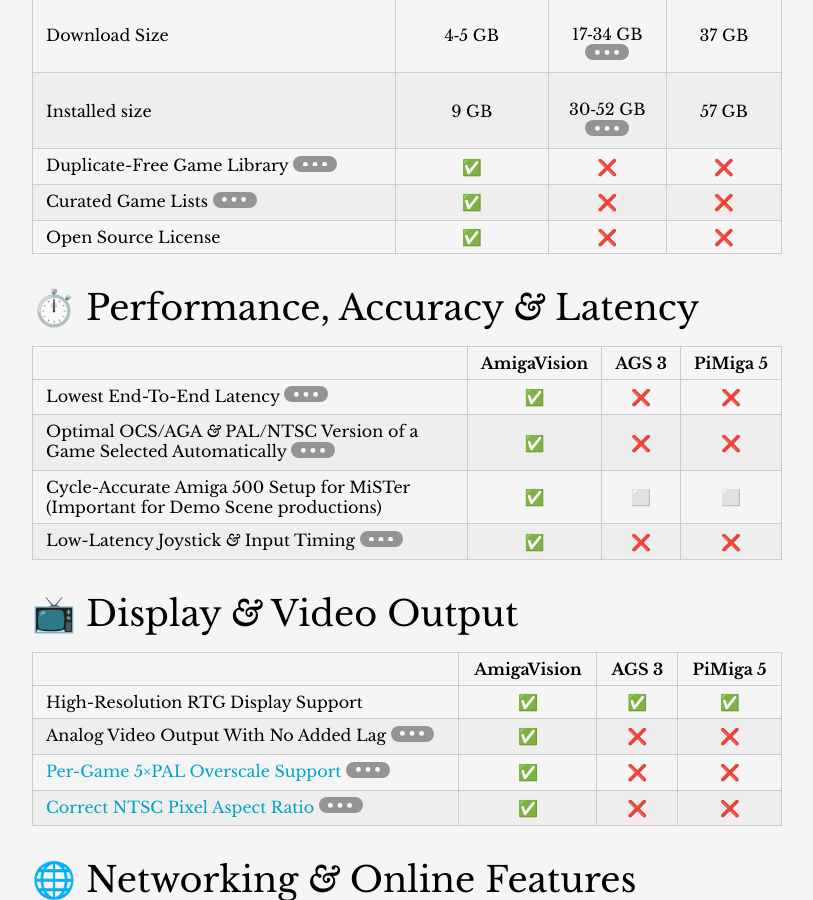
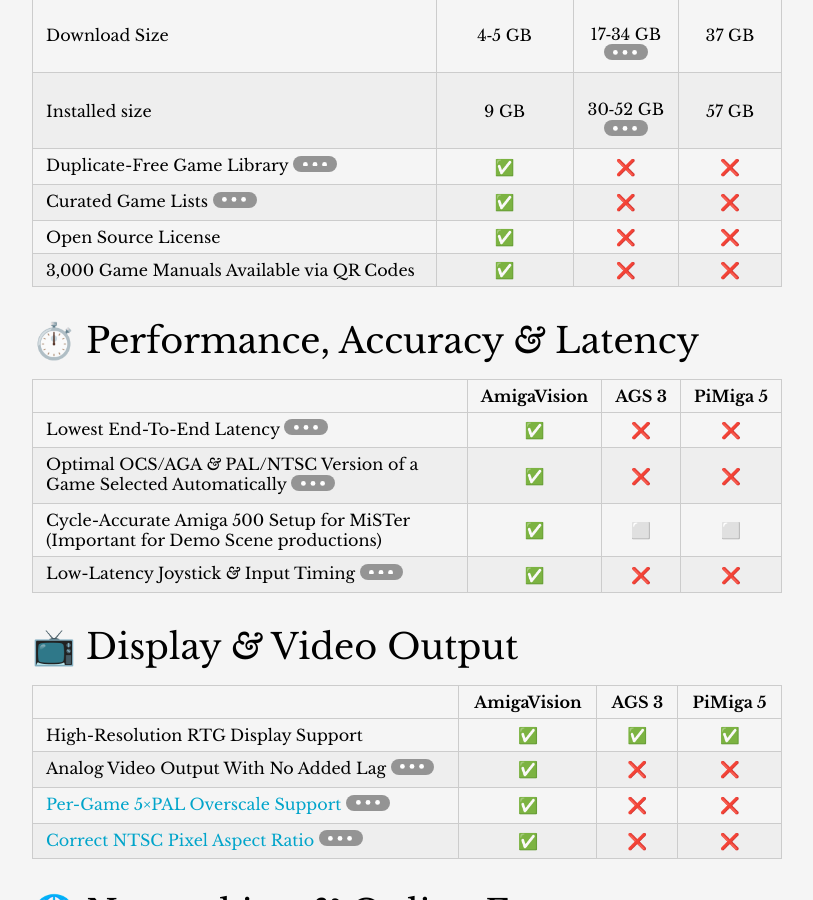
Before and after one commit to amigavision/amigavision.github.io, a Jekyll site: the page built from vs.md, in a window 1280 px wide and 900 px high, scrolled down 2928 px. Shown: the whole window, without its empty margins (233-1046 px from the left). Built offline with Jekyll 4.4.1, drawn with Linux system fonts in a browser that asks for light colours.

Commit message:
Add QR code support for game manuals

```diff
--- a/vs.md
+++ b/vs.md
@@ -100,6 +100,7 @@
 Duplicate-Free Game Library [^11] | ✅ | ❌ | ❌
 Curated Game Lists [^26] | ✅ | ❌ | ❌
 Open Source License | ✅ | ❌ | ❌
+3,000 Game Manuals Available via QR Codes | ✅ | ❌ | ❌
 {: .feature-compare data-responsive-table="true" }
 
 ## ⏱️ Performance, Accuracy *&* Latency {#performance}
```
